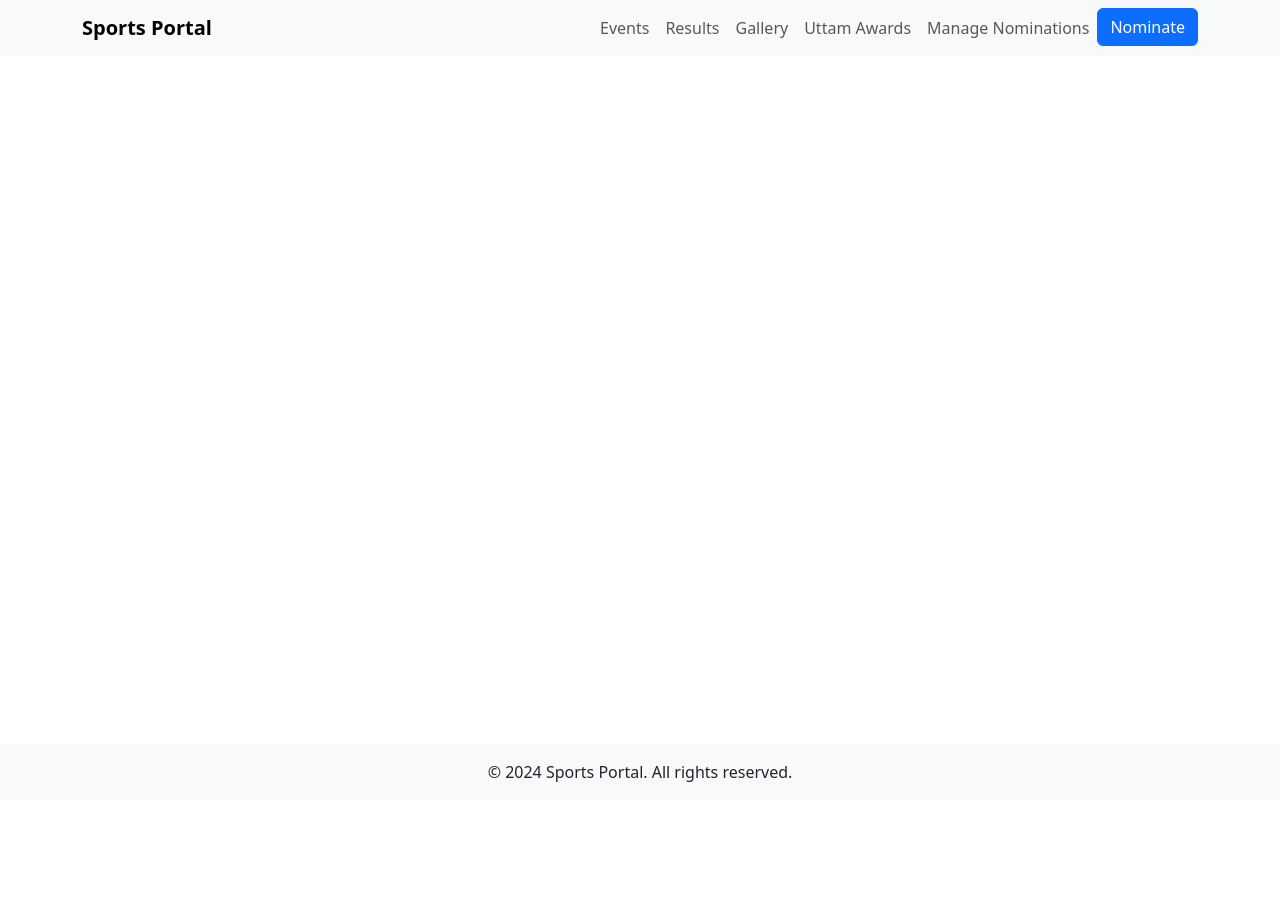
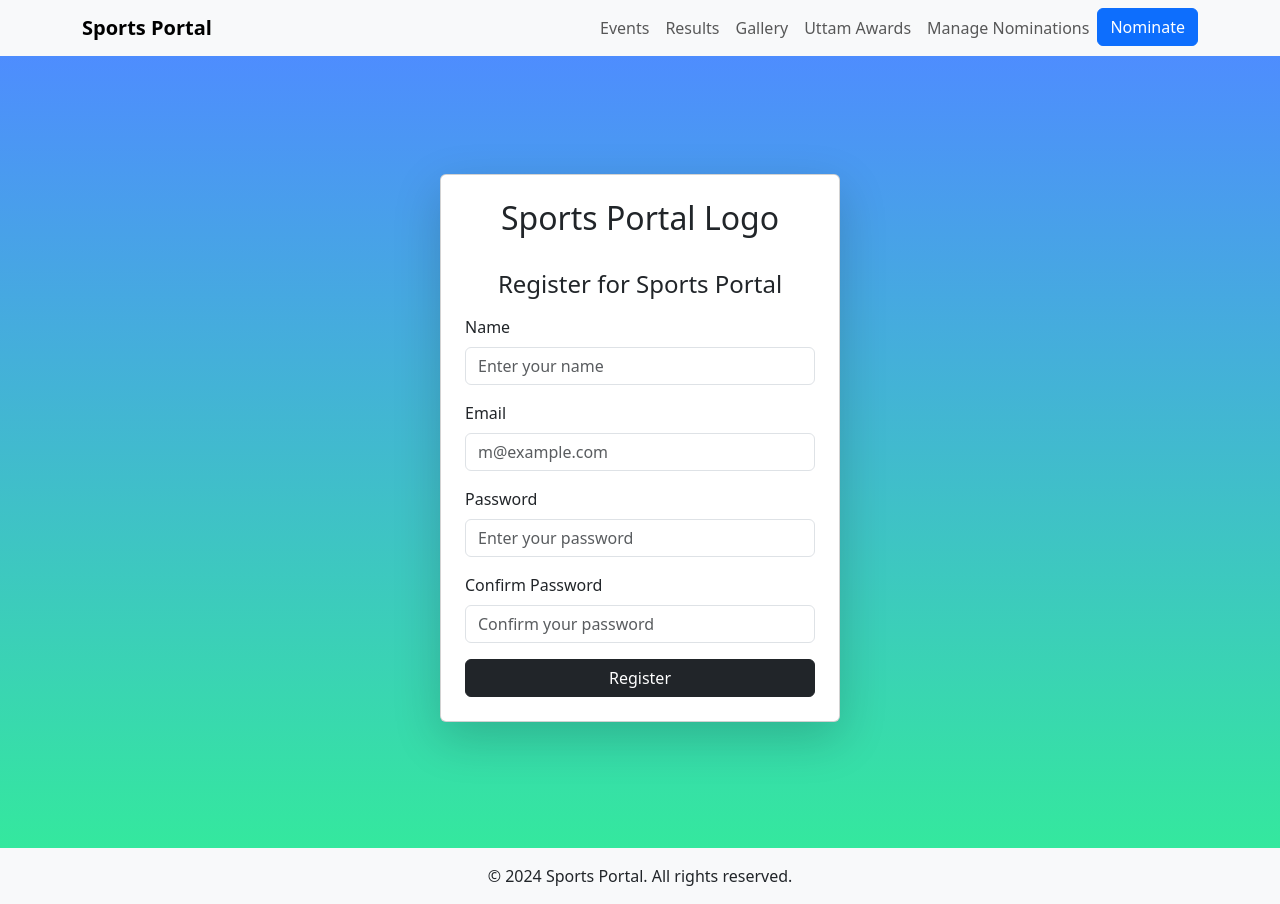
Before and after one commit to shreytalreja25/powergrid-sports-portal, a React (Vite) app: page /register in a window 1280 px wide. Before the commit the page ends 800 px from the top, so only its background shows below. Built offline with nearby package versions, Linux system fonts and the light colour scheme.

Commit message:
Added login and register page

```diff
--- a/src/App.jsx
+++ b/src/App.jsx
@@ -12,6 +12,8 @@ import GalleryPage from "./pages/GalleryPage";
 import UttamAwardsPage from "./pages/UttamAwardsPage";
 import SportsPolicyPage from "./pages/SportsPolicyPage";
 import ManageNominationsPage from "./pages/ManageNominationsPage";
+import LoginPage from "./pages/LoginPage";
+import RegisterPage from "./pages/RegisterPage";
 
 // Import global components
 import Navbar from "./components/Navbar";
@@ -26,7 +28,9 @@ const App = () => {
         <main className="flex-grow-1 pt-5">
           {/* Define application routes */}
           <Routes>
-            <Route path="/" element={<DashboardPage />} />
+            <Route path="/" element={<LoginPage />} />
+            <Route path="/register" element={<RegisterPage />} />
+            <Route path="/dashboard" element={<DashboardPage />} />
             <Route path="/nominate" element={<NominationPage />} />
             <Route path="/events" element={<EventManagementPage />} />
             <Route path="/results" element={<ResultsPage />} />
--- /dev/null
+++ b/src/pages/LoginPage.jsx
@@ -0,0 +1,61 @@
+import React, { useState } from "react";
+
+const LoginPage = () => {
+  const [formData, setFormData] = useState({
+    email: "",
+    password: "",
+  });
+
+  const handleChange = (e) => {
+    const { name, value } = e.target;
+    setFormData({ ...formData, [name]: value });
+  };
+
+  const handleSubmit = (e) => {
+    e.preventDefault();
+    console.log("Login Submitted:", formData);
+    // Add authentication logic here
+  };
+
+  return (
+    <div className="d-flex justify-content-center align-items-center vh-100" style={{ background: "linear-gradient(to bottom, #4e8cff, #34e89e)" }}>
+      <div className="card p-4 shadow-lg" style={{ width: "400px" }}>
+        <div className="text-center mb-4">
+          <h2>Sports Portal Logo</h2>
+        </div>
+        <h4 className="text-center mb-3">Login to Sports Portal</h4>
+        <form onSubmit={handleSubmit}>
+          <div className="mb-3">
+            <label htmlFor="email" className="form-label">Email</label>
+            <input
+              type="email"
+              id="email"
+              name="email"
+              className="form-control"
+              placeholder="m@example.com"
+              value={formData.email}
+              onChange={handleChange}
+              required
+            />
+          </div>
+          <div className="mb-3">
+            <label htmlFor="password" className="form-label">Password</label>
+            <input
+              type="password"
+              id="password"
+              name="password"
+              className="form-control"
+              placeholder="Enter your password"
+              value={formData.password}
+              onChange={handleChange}
+              required
+            />
+          </div>
+          <button type="submit" className="btn btn-dark w-100">Sign In</button>
+        </form>
+      </div>
+    </div>
+  );
+};
+
+export default LoginPage;
--- /dev/null
+++ b/src/pages/RegisterPage.jsx
@@ -0,0 +1,93 @@
+import React, { useState } from "react";
+
+const RegisterPage = () => {
+  const [formData, setFormData] = useState({
+    name: "",
+    email: "",
+    password: "",
+    confirmPassword: "",
+  });
+
+  const handleChange = (e) => {
+    const { name, value } = e.target;
+    setFormData({ ...formData, [name]: value });
+  };
+
+  const handleSubmit = (e) => {
+    e.preventDefault();
+    if (formData.password !== formData.confirmPassword) {
+      alert("Passwords do not match!");
+      return;
+    }
+    console.log("Registration Submitted:", formData);
+    // Add registration logic here
+  };
+
+  return (
+    <div className="d-flex justify-content-center align-items-center vh-100" style={{ background: "linear-gradient(to bottom, #4e8cff, #34e89e)" }}>
+      <div className="card p-4 shadow-lg" style={{ width: "400px" }}>
+        <div className="text-center mb-4">
+          <h2>Sports Portal Logo</h2>
+        </div>
+        <h4 className="text-center mb-3">Register for Sports Portal</h4>
+        <form onSubmit={handleSubmit}>
+          <div className="mb-3">
+            <label htmlFor="name" className="form-label">Name</label>
+            <input
+              type="text"
+              id="name"
+              name="name"
+              className="form-control"
+              placeholder="Enter your name"
+              value={formData.name}
+              onChange={handleChange}
+              required
+            />
+          </div>
+          <div className="mb-3">
+            <label htmlFor="email" className="form-label">Email</label>
+            <input
+              type="email"
+              id="email"
+              name="email"
+              className="form-control"
+              placeholder="m@example.com"
+              value={formData.email}
+              onChange={handleChange}
+              required
+            />
+          </div>
+          <div className="mb-3">
+            <label htmlFor="password" className="form-label">Password</label>
+            <input
+              type="password"
+              id="password"
+              name="password"
+              className="form-control"
+              placeholder="Enter your password"
+              value={formData.password}
+              onChange={handleChange}
+              required
+            />
+          </div>
+          <div className="mb-3">
+            <label htmlFor="confirmPassword" className="form-label">Confirm Password</label>
+            <input
+              type="password"
+              id="confirmPassword"
+              name="confirmPassword"
+              className="form-control"
+              placeholder="Confirm your password"
+              value={formData.confirmPassword}
+              onChange={handleChange}
+              required
+            />
+          </div>
+          <button type="submit" className="btn btn-dark w-100">Register</button>
+        </form>
+      </div>
+    </div>
+  );
+};
+
+export default RegisterPage;
```
